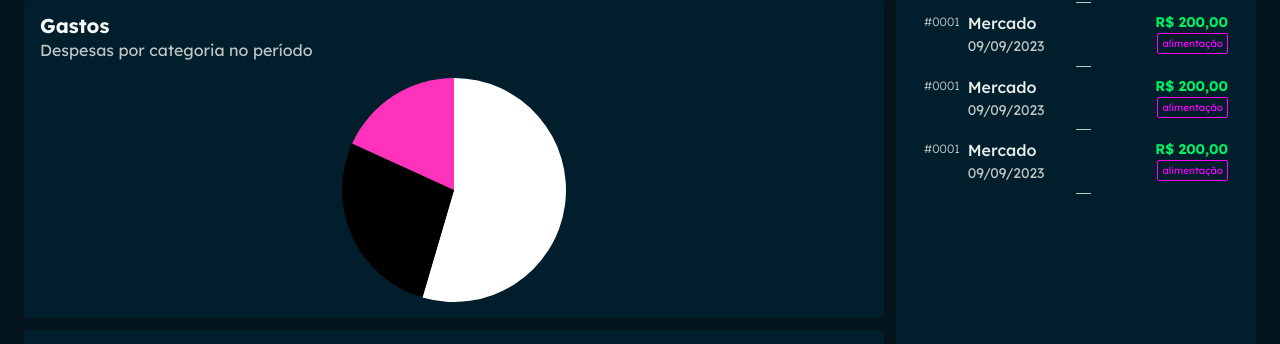
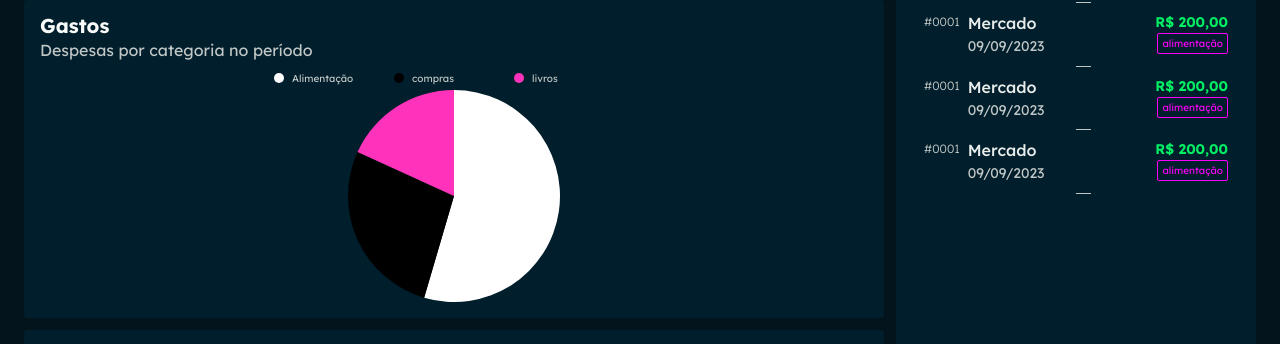
Before and after one commit to pablomartinsti/devbills-front, a React (Vite) app: page / in a window 1280 px wide. Shown: the part 266-610 px from the top of the page. Built offline with nearby package versions, Linux system fonts and the light colour scheme.

Commit message:
Gráfico de Gastos pt.2

```diff
--- a/src/components/categories-pie-chart/index.tsx
+++ b/src/components/categories-pie-chart/index.tsx
@@ -1,6 +1,7 @@
 import { ResponsivePie } from '@nivo/pie';
 import { useMemo } from 'react';
 import { theme } from '../../styles/theme';
+import { formatCurrency } from '../../utils/format-currency';
 
 const apiData = [
   {
@@ -48,7 +49,8 @@
       enableArcLabels={false}
       enableArcLinkLabels={false}
       colors={({ data }) => data.color}
-      margin={{ top: 8 }}
+      margin={{ top: 20 }}
+      valueFormat={formatCurrency}
       theme={{
         text: { fontFamily: 'Lexend', fontSize: 10 },
         tooltip: {
@@ -68,7 +70,7 @@
           direction: 'row',
           justify: false,
           translateX: 0,
-          translateY: -28,
+          translateY: -20,
           itemWidth: 120,
           itemHeight: 16,
           itemTextColor: theme.colors.neutral,
```
